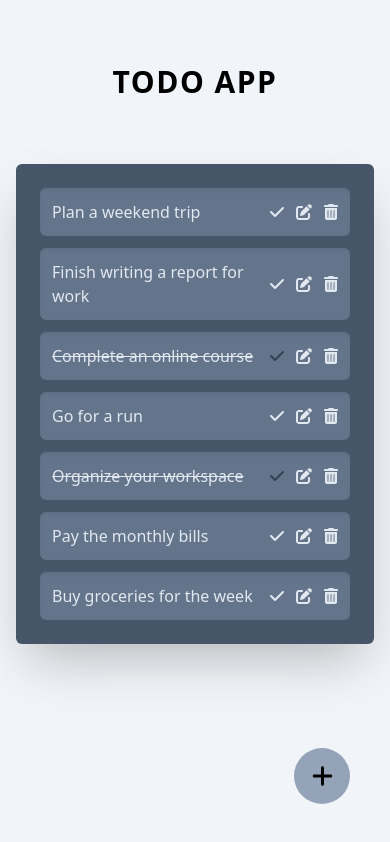
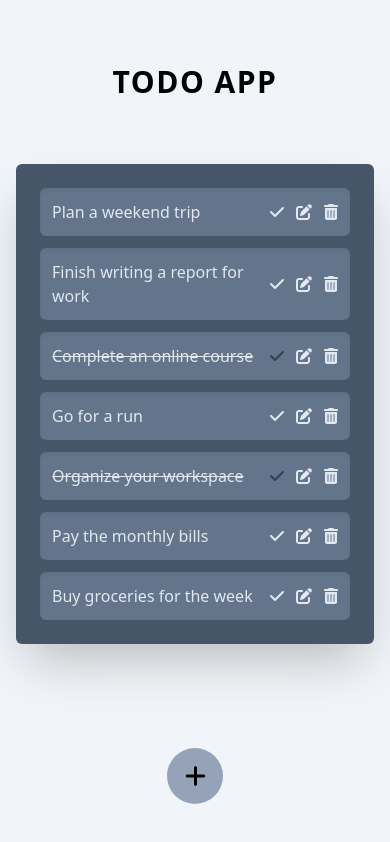
Before and after one commit to robertzelic/todo-app, a React (Vite) app: page / in a window 390 px wide. Built offline with nearby package versions, Linux system fonts and the light colour scheme.

Commit message:
center add button for mobile devices

```diff
--- a/src/App.jsx
+++ b/src/App.jsx
@@ -67,7 +67,7 @@ const App = () => {
         />
       </div>
       <button
-        className="fixed bottom-10 right-10 h-14 w-14 rounded-full bg-slate-400 text-2xl font-bold active:bg-slate-700 active:text-slate-300"
+        className="fixed bottom-10 right-[50%] h-14 w-14 translate-x-[50%] rounded-full bg-slate-400 text-2xl font-bold active:bg-slate-700 active:text-slate-300 sm:right-10 sm:translate-x-0"
         onClick={() => setShowModal(true)}
       >
         <FontAwesomeIcon icon={faPlus} />
```
